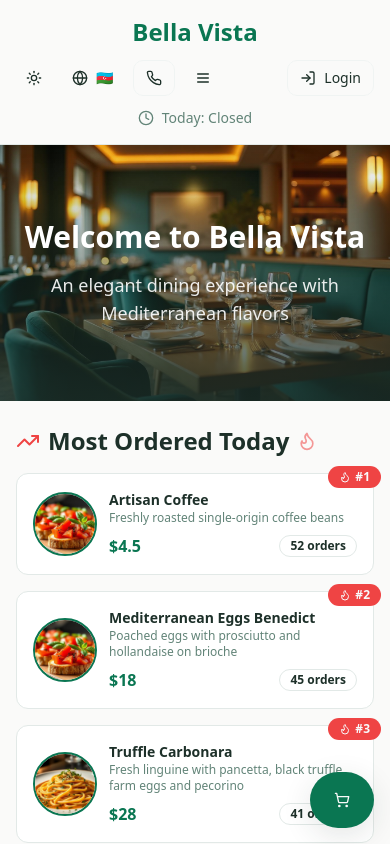
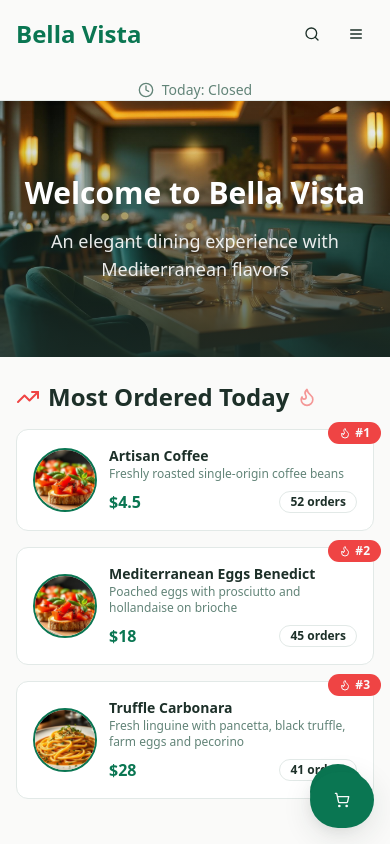
Before and after one commit to caspianbank/orderly-menu-flow, a React (Vite) app: page / in a window 390 px wide. Shown: the top 844 px of the page. Built offline with nearby package versions, Linux system fonts and the light colour scheme.

Commit message:
Refactor mobile header

```diff
--- a/src/components/restaurant/Header.tsx
+++ b/src/components/restaurant/Header.tsx
@@ -1,6 +1,7 @@
 import { useState } from 'react';
-import { Search, Menu as MenuIcon, Phone, Clock, Trophy, Circle } from 'lucide-react';
+import { Search, Menu as MenuIcon, Phone, Clock, Trophy, Circle, Bell, User, Globe, Moon, Sun, X } from 'lucide-react';
 import { Link } from 'react-router-dom';
+import { useTheme } from 'next-themes';
 import { CallWaiterDialog } from '@/components/restaurant/CallWaiterDialog';
 import { Button } from '@/components/ui/button';
 import { Input } from '@/components/ui/input';
@@ -8,6 +9,8 @@ import { LanguageSelector } from '@/components/ui/language-selector';
 import { ThemeToggle } from '@/components/ui/theme-toggle';
 import { LoginButton } from '@/components/restaurant/LoginButton';
 import { Avatar, AvatarFallback } from '@/components/ui/avatar';
+import { Sheet, SheetContent, SheetHeader, SheetTitle, SheetTrigger } from '@/components/ui/sheet';
+import { Separator } from '@/components/ui/separator';
 import { Language } from '@/types/menu';
 import { restaurantInfo } from '@/data/menuData';
 
@@ -34,9 +37,12 @@ export function Header({
   onStoriesClick,
   hasNewStories = true
 }: HeaderProps) {
+  const { theme, setTheme } = useTheme();
   const [searchQuery, setSearchQuery] = useState('');
   const [isMobileMenuOpen, setIsMobileMenuOpen] = useState(false);
   const [isWaiterDialogOpen, setIsWaiterDialogOpen] = useState(false);
+  const [isHamburgerOpen, setIsHamburgerOpen] = useState(false);
+  const [isSearchExpanded, setIsSearchExpanded] = useState(false);
 
   const handleSearchChange = (e: React.ChangeEvent<HTMLInputElement>) => {
     const query = e.target.value;
@@ -45,61 +51,152 @@ export function Header({
   };
 
   return (
+    <>
       <header className="sticky top-0 z-40 bg-background/95 backdrop-blur-sm border-b shadow-soft">
         <div className="container mx-auto px-4 py-4">
-        {/* Mobile Layout - Restaurant name full width */}
-        <div className="flex md:hidden flex-col space-y-3">
-          {/* Restaurant Name - Full Width */}
-          <div className="text-center">
-            <div className="text-2xl font-bold text-primary">
+          {/* Mobile Layout - Clean 3-element header */}
+          <div className="flex md:hidden items-center justify-between">
+            {/* Restaurant Logo/Name */}
+            <Link to="/" className="text-2xl font-bold text-primary">
               {restaurantInfo.name}
+            </Link>
+
+            {/* Right Actions: Search Icon + Hamburger Menu */}
+            <div className="flex items-center gap-2">
+              {/* Search Icon */}
+              <Button
+                variant="ghost"
+                size="icon"
+                onClick={() => setIsSearchExpanded(!isSearchExpanded)}
+                className="h-9 w-9"
+              >
+                <Search className="h-5 w-5" />
+              </Button>
+
+              {/* Hamburger Menu */}
+              <Sheet open={isHamburgerOpen} onOpenChange={setIsHamburgerOpen}>
+                <SheetTrigger asChild>
+                  <Button variant="ghost" size="icon" className="h-9 w-9">
+                    <MenuIcon className="h-5 w-5" />
+                  </Button>
+                </SheetTrigger>
+                <SheetContent side="right" className="w-[300px] sm:w-[400px]">
+                  <SheetHeader>
+                    <SheetTitle>Menu</SheetTitle>
+                  </SheetHeader>
+                  <div className="flex flex-col gap-4 mt-6">
+                    {/* Login/Profile - Top Item */}
+                    {currentCustomer ? (
+                      <Button
+                        variant="outline"
+                        onClick={() => {
+                          onShowProfile();
+                          setIsHamburgerOpen(false);
+                        }}
+                        className="justify-start gap-3 h-auto py-3"
+                      >
+                        <Avatar className="h-10 w-10">
+                          <AvatarFallback className="bg-primary text-primary-foreground">
+                            {currentCustomer.fullName.charAt(0).toUpperCase()}
+                          </AvatarFallback>
+                        </Avatar>
+                        <div className="text-left">
+                          <div className="font-medium">{currentCustomer.fullName}</div>
+                          <div className="text-sm text-muted-foreground">View Profile</div>
                         </div>
+                      </Button>
+                    ) : (
+                      <div onClick={() => setIsHamburgerOpen(false)}>
+                        <LoginButton onLoginSuccess={onLoginSuccess} className="w-full justify-start gap-3" />
                       </div>
+                    )}
 
-          {/* Mobile Actions Row */}
-          <div className="flex items-center justify-between gap-2">
-            <div className="flex items-center gap-2">
-              <ThemeToggle />
+                    <Separator />
+
+                    {/* Rewards */}
+                    <Link to="/rewards" onClick={() => setIsHamburgerOpen(false)}>
+                      <Button variant="ghost" className="w-full justify-start gap-3 h-auto py-3">
+                        <Trophy className="h-5 w-5" />
+                        <span>Rewards</span>
+                      </Button>
+                    </Link>
+
+                    {/* Stories */}
+                    <Button
+                      variant="ghost"
+                      onClick={() => {
+                        onStoriesClick();
+                        setIsHamburgerOpen(false);
+                      }}
+                      className="w-full justify-start gap-3 h-auto py-3 relative"
+                    >
+                      <div className="relative">
+                        <Circle className="h-5 w-5" />
+                        {hasNewStories && (
+                          <Circle className="absolute -top-1 -right-1 h-2.5 w-2.5 fill-primary text-primary animate-pulse" />
+                        )}
+                      </div>
+                      <span>Stories</span>
+                      {hasNewStories && <span className="ml-auto text-xs text-primary">New</span>}
+                    </Button>
+
+                    <Separator />
+
+                    {/* Language Selection */}
+                    <div className="flex items-center justify-between py-2">
+                      <div className="flex items-center gap-3">
+                        <Globe className="h-5 w-5" />
+                        <span>Language</span>
+                      </div>
                       <LanguageSelector
                         currentLanguage={currentLanguage}
                         onLanguageChange={onLanguageChange}
                       />
+                    </div>
+
+                    {/* Theme Toggle */}
+                    <div className="flex items-center justify-between py-2">
+                      <div className="flex items-center gap-3">
+                        {theme === 'light' ? <Sun className="h-5 w-5" /> : <Moon className="h-5 w-5" />}
+                        <span>Theme</span>
+                      </div>
                       <Button
                         variant="outline"
                         size="sm"
-                onClick={() => setIsWaiterDialogOpen(true)}
-                className="gap-2 hover:bg-accent hover:text-accent-foreground"
+                        onClick={() => setTheme(theme === 'light' ? 'dark' : 'light')}
                       >
-                <Phone className="h-4 w-4" />
+                        {theme === 'light' ? 'Dark' : 'Light'}
                       </Button>
+                    </div>
+                  </div>
+                </SheetContent>
+              </Sheet>
+            </div>
+          </div>
+
+          {/* Mobile Expanded Search */}
+          {isSearchExpanded && (
+            <div className="md:hidden mt-4 animate-slide-up">
+              <div className="relative">
+                <Search className="absolute left-3 top-1/2 transform -translate-y-1/2 text-muted-foreground h-4 w-4" />
+                <Input
+                  placeholder="Search dishes..."
+                  value={searchQuery}
+                  onChange={handleSearchChange}
+                  className="pl-10 bg-muted/50"
+                  autoFocus
+                />
                 <Button
                   variant="ghost"
-                size="sm"
-                onClick={() => setIsMobileMenuOpen(!isMobileMenuOpen)}
+                  size="icon"
+                  onClick={() => setIsSearchExpanded(false)}
+                  className="absolute right-1 top-1/2 transform -translate-y-1/2 h-7 w-7"
                 >
-                <MenuIcon className="h-5 w-5" />
+                  <X className="h-4 w-4" />
                 </Button>
               </div>
-            {/* Login/Profile on the right */}
-            <div>
-              {currentCustomer ? (
-                <Button
-                  variant="ghost"
-                  size="sm"
-                  onClick={onShowProfile}
-                  className="p-2 hover:bg-transparent"
-                >
-                  <Avatar className="h-8 w-8">
-                    <AvatarFallback className="bg-primary text-primary-foreground">
-                      {currentCustomer.fullName.charAt(0).toUpperCase()}
-                    </AvatarFallback>
-                  </Avatar>
-                </Button>
-              ) : (
-                <LoginButton onLoginSuccess={onLoginSuccess} />
+            </div>
           )}
-            </div>
-          </div>
         </div>
 
         {/* Desktop & Tablet Layout */}
@@ -206,21 +303,6 @@ export function Header({
           </div>
         </div>
 
-        {/* Mobile Search */}
-        {isMobileMenuOpen && (
-          <div className="md:hidden mt-4 animate-slide-up space-y-3">
-            <div className="relative">
-              <Search className="absolute left-3 top-1/2 transform -translate-y-1/2 text-muted-foreground h-4 w-4" />
-              <Input
-                placeholder="Search dishes..."
-                value={searchQuery}
-                onChange={handleSearchChange}
-                className="pl-10 bg-muted/50"
-              />
-            </div>
-          </div>
-        )}
-
         {/* Restaurant Hours Info */}
         <div className="mt-3 flex items-center justify-center gap-2 text-sm text-muted-foreground">
           <Clock className="h-4 w-4" />
@@ -230,7 +312,24 @@ export function Header({
             return <span>Today: {todayHours}</span>;
           })()}
         </div>
+      </header>
+
+      {/* Floating Action Button - Call Waiter (Mobile Only) */}
+      <div className="md:hidden">
+        <Button
+          onClick={() => setIsWaiterDialogOpen(true)}
+          className="fixed bottom-6 right-6 h-14 w-14 rounded-full shadow-lg z-50 bg-primary hover:bg-primary/90"
+          size="icon"
+        >
+          <Bell className="h-6 w-6" />
+        </Button>
       </div>
-    </header>
+
+      {/* Call Waiter Dialog */}
+      <CallWaiterDialog
+        isOpen={isWaiterDialogOpen}
+        onClose={() => setIsWaiterDialogOpen(false)}
+      />
+    </>
   );
 }
--- a/src/components/restaurant/LoginButton.tsx
+++ b/src/components/restaurant/LoginButton.tsx
@@ -26,9 +26,10 @@ const countries: Country[] = [
 
 interface LoginButtonProps {
   onLoginSuccess: (customer: { fullName: string; phoneNumber: string }) => void;
+  className?: string;
 }
 
-export function LoginButton({ onLoginSuccess }: LoginButtonProps) {
+export function LoginButton({ onLoginSuccess, className }: LoginButtonProps) {
   const [isOpen, setIsOpen] = useState(false);
   const [fullName, setFullName] = useState('');
   const [selectedCountry, setSelectedCountry] = useState('AZ');
@@ -78,7 +79,7 @@ export function LoginButton({ onLoginSuccess }: LoginButtonProps) {
   return (
     <Dialog open={isOpen} onOpenChange={setIsOpen}>
       <DialogTrigger asChild>
-        <Button variant="outline" size="sm" className="gap-2">
+        <Button variant="outline" size="sm" className={`gap-2 ${className || ''}`}>
           <LogIn className="h-4 w-4" />
           Login
         </Button>
```
Lines whose indentation alone changed are shown as unchanged.
